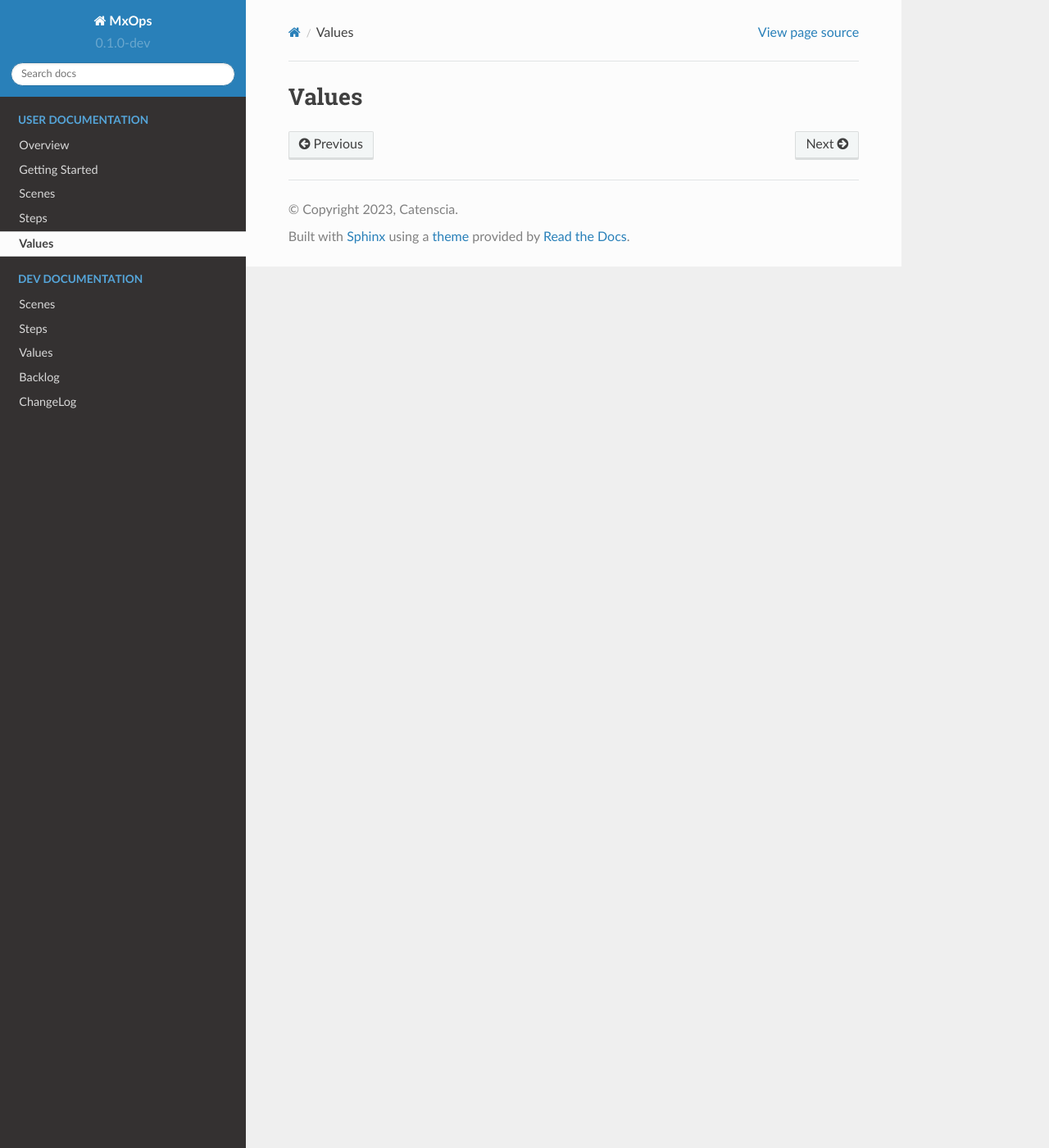
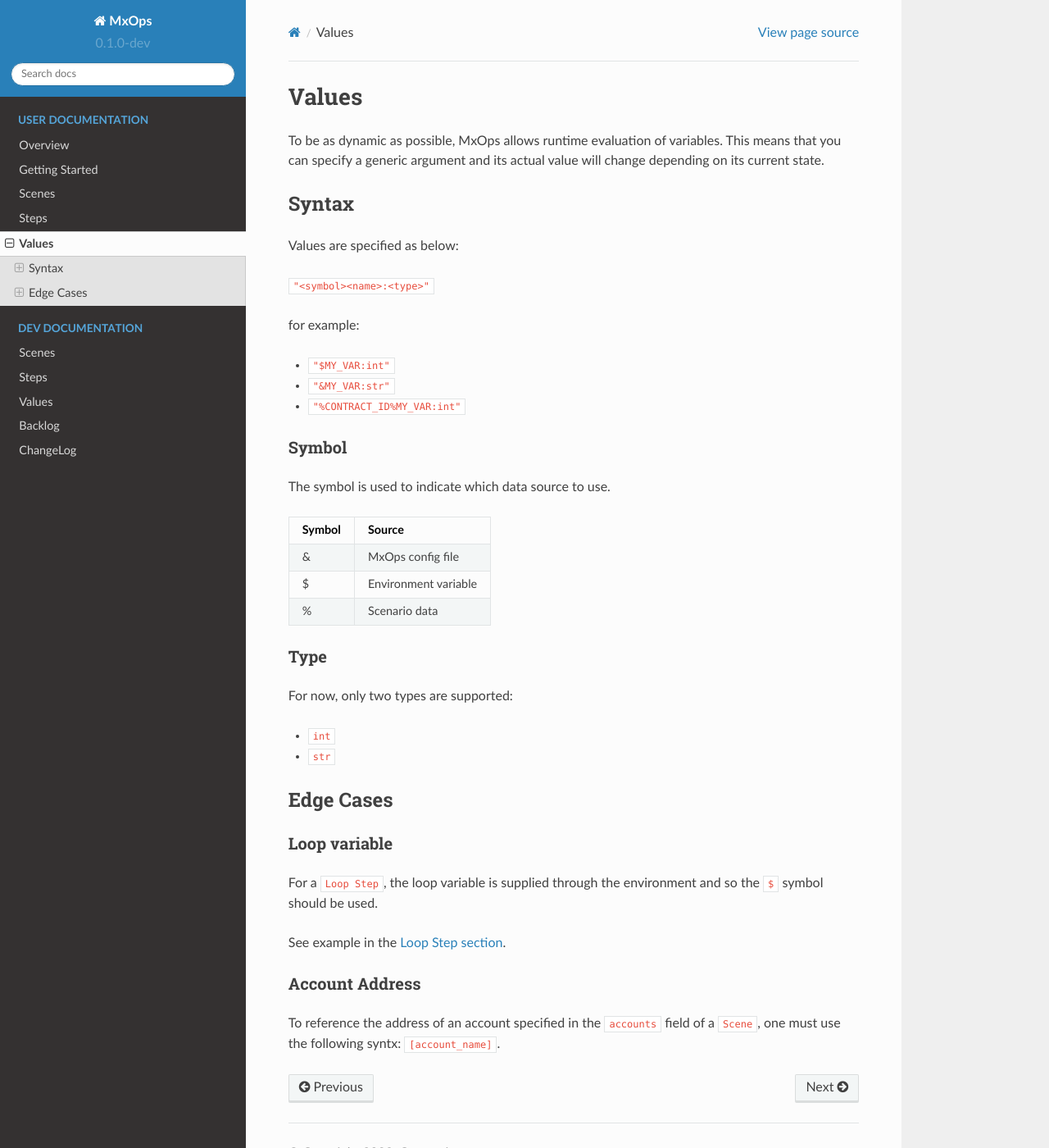
Before and after one commit to Catenscia/MxOps, a Sphinx documentation site: the page built from docs/source/user_documentation/values.md, in a window 1280 px wide and 1400 px high. Shown: the whole window at 82% size. Built offline with Sphinx 7.4.7 and the Read the Docs theme 2.0.0, drawn with Linux system fonts in a browser that asks for light colours.

Commit message:
add Values user documentation content

```diff
--- a/docs/source/user_documentation/values.md
+++ b/docs/source/user_documentation/values.md
@@ -1 +1,44 @@
 # Values
+
+To be as dynamic as possible, MxOps allows runtime evaluation of variables. This means that you can specify a generic argument and its actual value will change depending on its current state.
+
+## Syntax
+
+Values are specified as below:
+
+`"<symbol><name>:<type>"`
+
+for example:
+
+- `"$MY_VAR:int"`
+- `"&MY_VAR:str"`
+- `"%CONTRACT_ID%MY_VAR:int"`
+
+### Symbol
+
+The symbol is used to indicate which data source to use.
+
+| Symbol | Source               |
+|--------|----------------------|
+| &      | MxOps config file    |
+| $      | Environment variable |
+| %      | Scenario data        |
+
+### Type
+
+For now, only two types are supported:
+
+- `int`
+- `str`
+
+## Edge Cases
+
+### Loop variable
+
+For a `Loop Step`, the loop variable is supplied through the environment and so the `$` symbol should be used.
+
+See example in the [Loop Step section](loop_step_target).
+
+### Account Address
+
+To reference the address of an account specified in the `accounts` field of a `Scene`, one must use the following syntx: `[account_name]`.
```
Also changed, not shown: docs/source/user_documentation/steps.md (+2 -0 lines).
